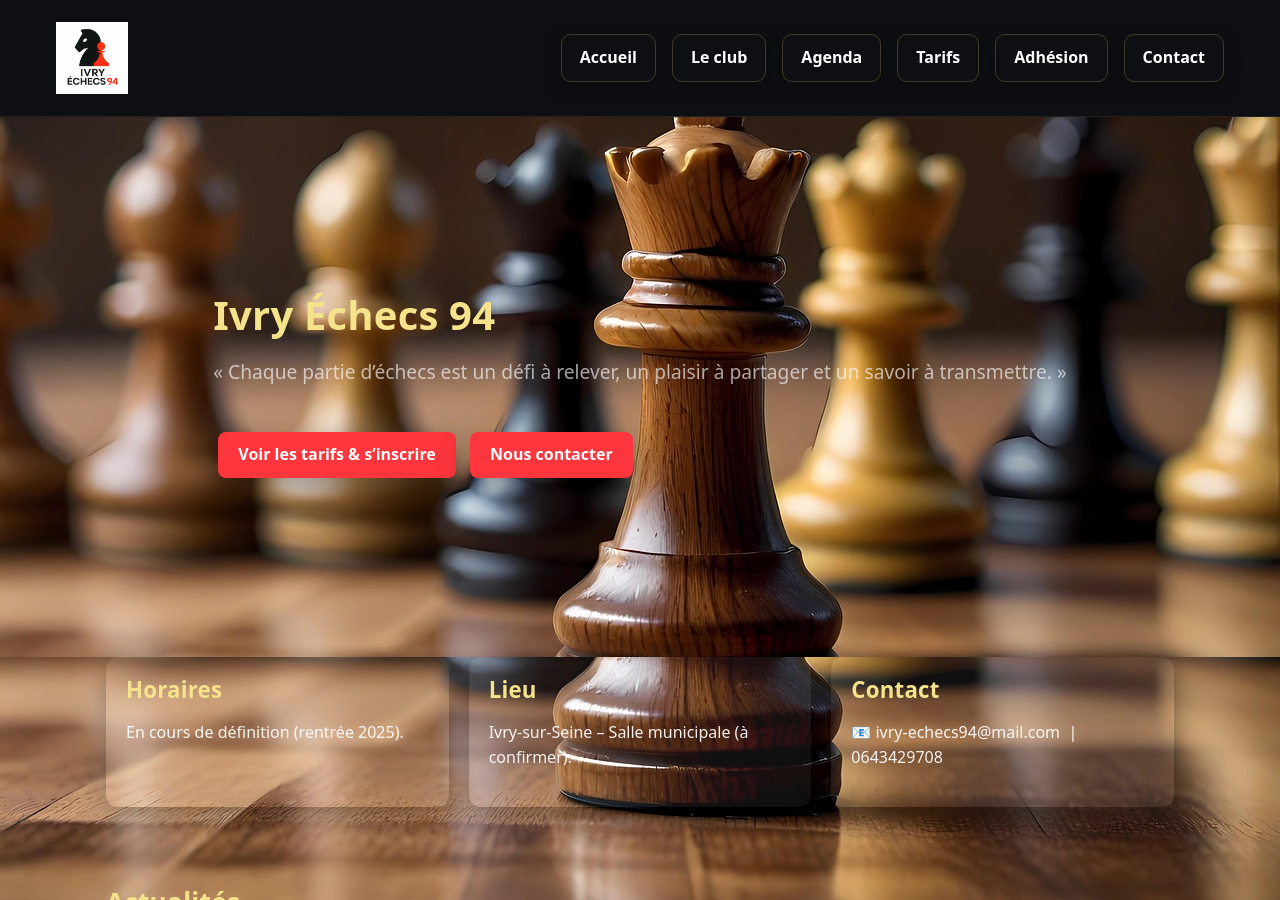
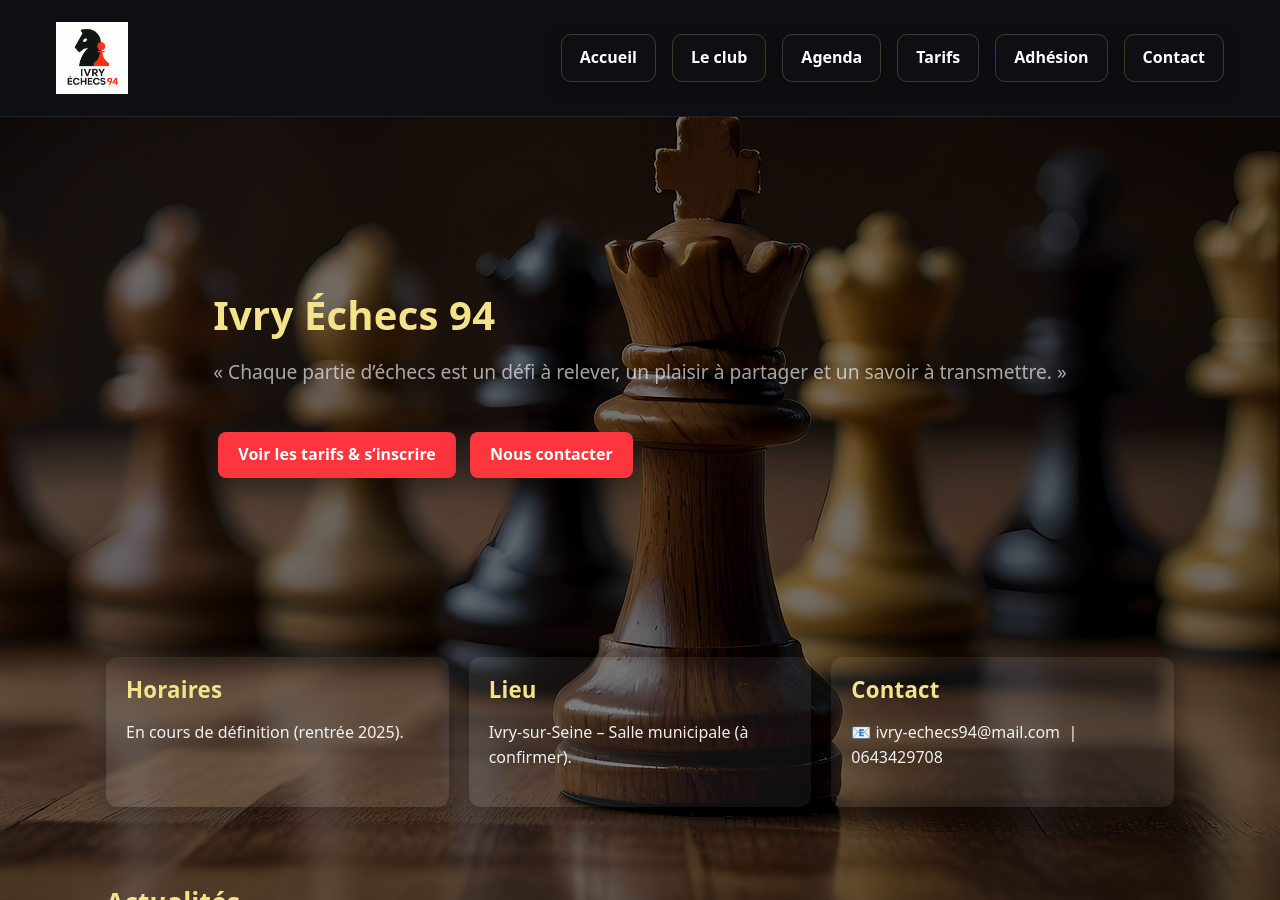
Before and after one commit to Nelwyn64/ivry-echecs-94, a Jekyll site: the page built from index.html, in a window 1280 px wide and 900 px high. Built offline with Jekyll 4.4.1, drawn with Linux system fonts in a browser that asks for light colours.

Commit message:
Ajout overlay sombre sur fond Accueil (index) pour lisibilité

```diff
--- a/css/styles.css
+++ b/css/styles.css
@@ -34,10 +34,6 @@
 /* --------- Hero ----------------------------------------- */
 /* Chemin ABSOLU pour éviter tout souci */
 .hero {
-  background-image: url("/assets/bg-index.jpg");
-  background-size: cover;
-  background-position: center;
-  background-repeat: no-repeat;
   min-height: 60vh;
   display: flex;
   align-items: center;
@@ -210,7 +206,9 @@
    ========================================================= */
 
 body.page-index {
-  background: url('/assets/bg-index.jpg') no-repeat center center fixed;
+  background:
+    linear-gradient(rgba(0,0,0,.55), rgba(0,0,0,.55)),
+    url('/assets/bg-index.jpg') no-repeat center center fixed;
   background-size: cover;
 }
 
```
